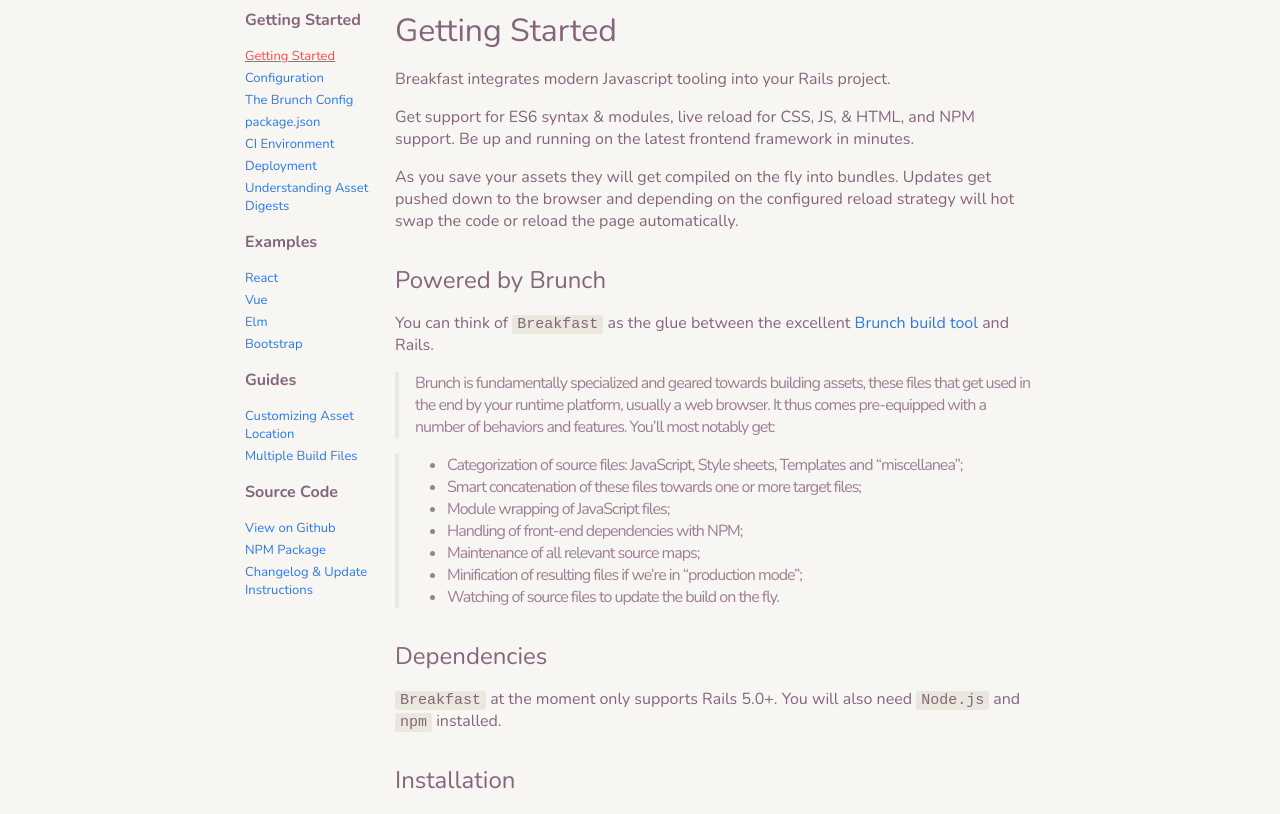
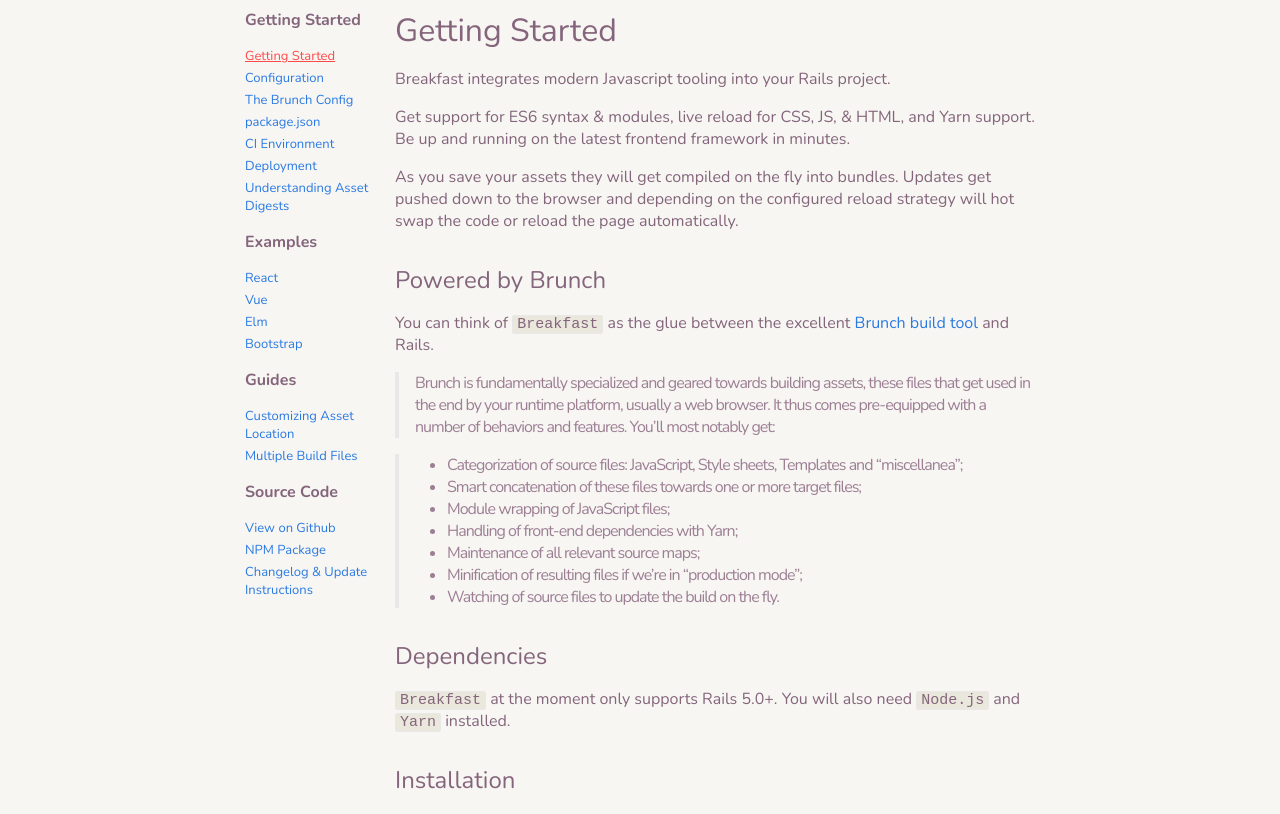
Before and after one commit to devlocker/breakfast, a Jekyll site: the page built from getting_started/index.md, in a window 1280 px wide and 1400 px high. Shown: the part 252-1066 px from the top of the window. Built offline with Jekyll 4.4.1, drawn with Linux system fonts in a browser that asks for light colours; our own code applies the rules of GitHub Pages for plain Markdown files; some of the changed text lies outside the part shown.

Commit message:
Update Docs for Yarn

```diff
--- a/getting_started/index.md
+++ b/getting_started/index.md
@@ -5,7 +5,7 @@
 # Getting Started
 Breakfast integrates modern Javascript tooling into your Rails project.
 
-Get support for ES6 syntax & modules, live reload for CSS, JS, & HTML, and NPM
+Get support for ES6 syntax & modules, live reload for CSS, JS, & HTML, and Yarn
 support. Be up and running on the latest frontend framework in minutes.
 
 As you save your assets they will get compiled on the fly into bundles. Updates
@@ -26,7 +26,7 @@
 “miscellanea”;
 > - Smart concatenation of these files towards one or more target files;
 > - Module wrapping of JavaScript files;
-> - Handling of front-end dependencies with NPM;
+> - Handling of front-end dependencies with Yarn;
 > - Maintenance of all relevant source maps;
 > - Minification of resulting files if we’re in “production mode”;
 > - Watching of source files to update the build on the fly.
@@ -34,7 +34,7 @@
 ## Dependencies
 
 `Breakfast` at the moment only supports Rails 5.0+. You will also need `Node.js`
-and `npm` installed.
+and `Yarn` installed.
 
 
 ## Installation
@@ -66,7 +66,7 @@
 	create  app/frontend/css/app.scss
 	create  app/frontend/images/.gitkeep
 	create  app/frontend/vendor/.gitkeep
-		 run  npm install from "."
+		 run  yarn install from "."
 ~~~
 
 Read the linked pages for more information on some of the generated files.
@@ -185,7 +185,7 @@
 bin/rails breakfast:assets:build
 ~~~
 
-If you have installed Brunch globally with `npm install -g brunch` then you
+If you have installed Brunch globally with `yarn global add brunch` then you
 can also run:
 
 ~~~
@@ -204,7 +204,7 @@
 calender picker run:
 
 ~~~
-npm install --save pikaday
+yarn add pikaday
 ~~~
 
 This will add the latest version to the `package.json` and install the code into
--- a/index.html
+++ b/index.html
@@ -55,8 +55,8 @@
 
   <div class="feature-example">
     <div class="description">
-      <h3>NPM Integration</h3>
-      Manage the frontend dependencies of your project with NPM. No more
+      <h3>Yarn Integration</h3>
+      Manage the frontend dependencies of your project with Yarn. No more
       copying or downloading unversioned scripts into the vendor folder.
     </div>
 
```
Also changed, not shown: other parts of getting_started/index.md (+1 -1 lines), examples/bootstrap.md (+1 -1 lines), examples/elm.md (+1 -1 lines), examples/react.md (+1 -1 lines), examples/vue.md (+11 -2 lines).
